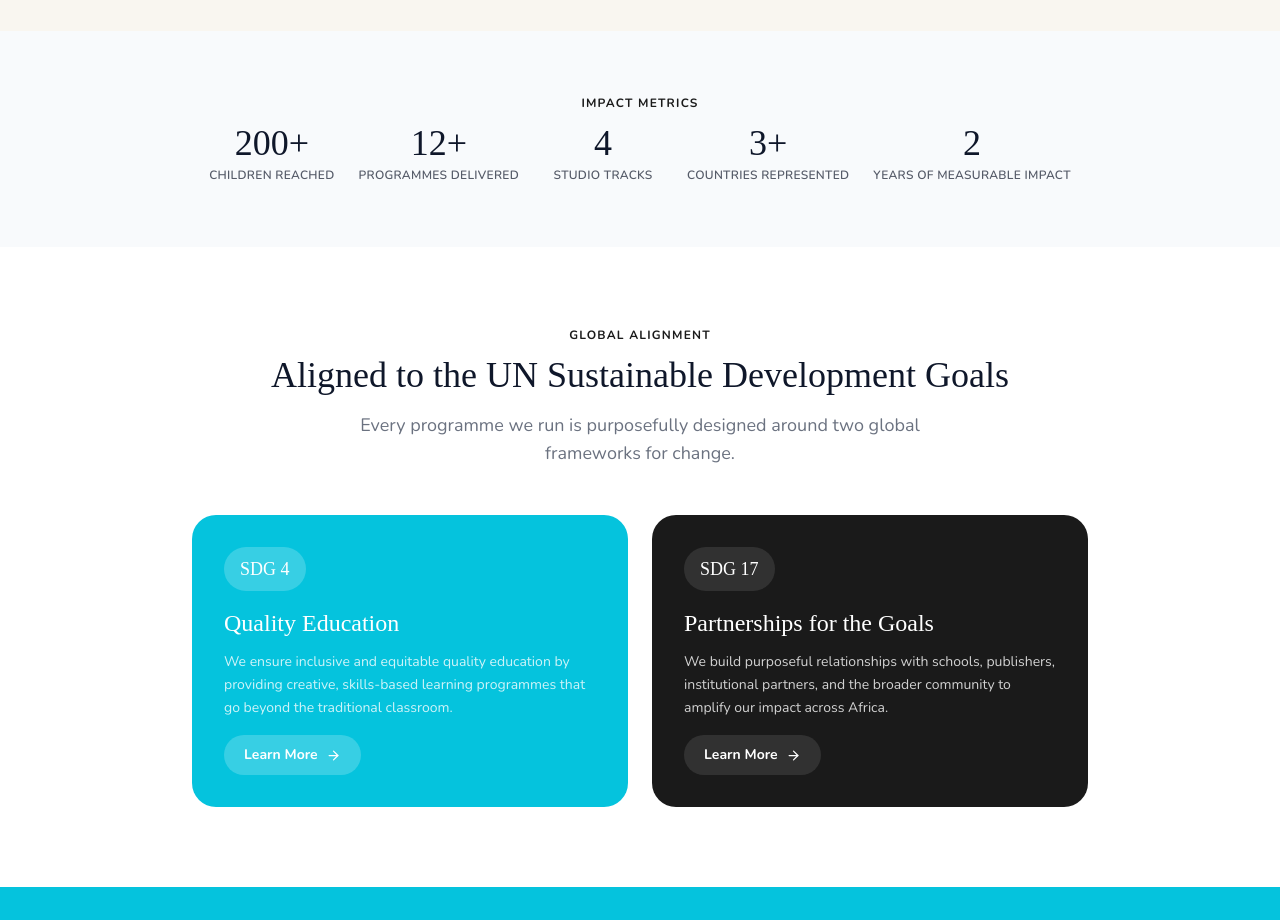
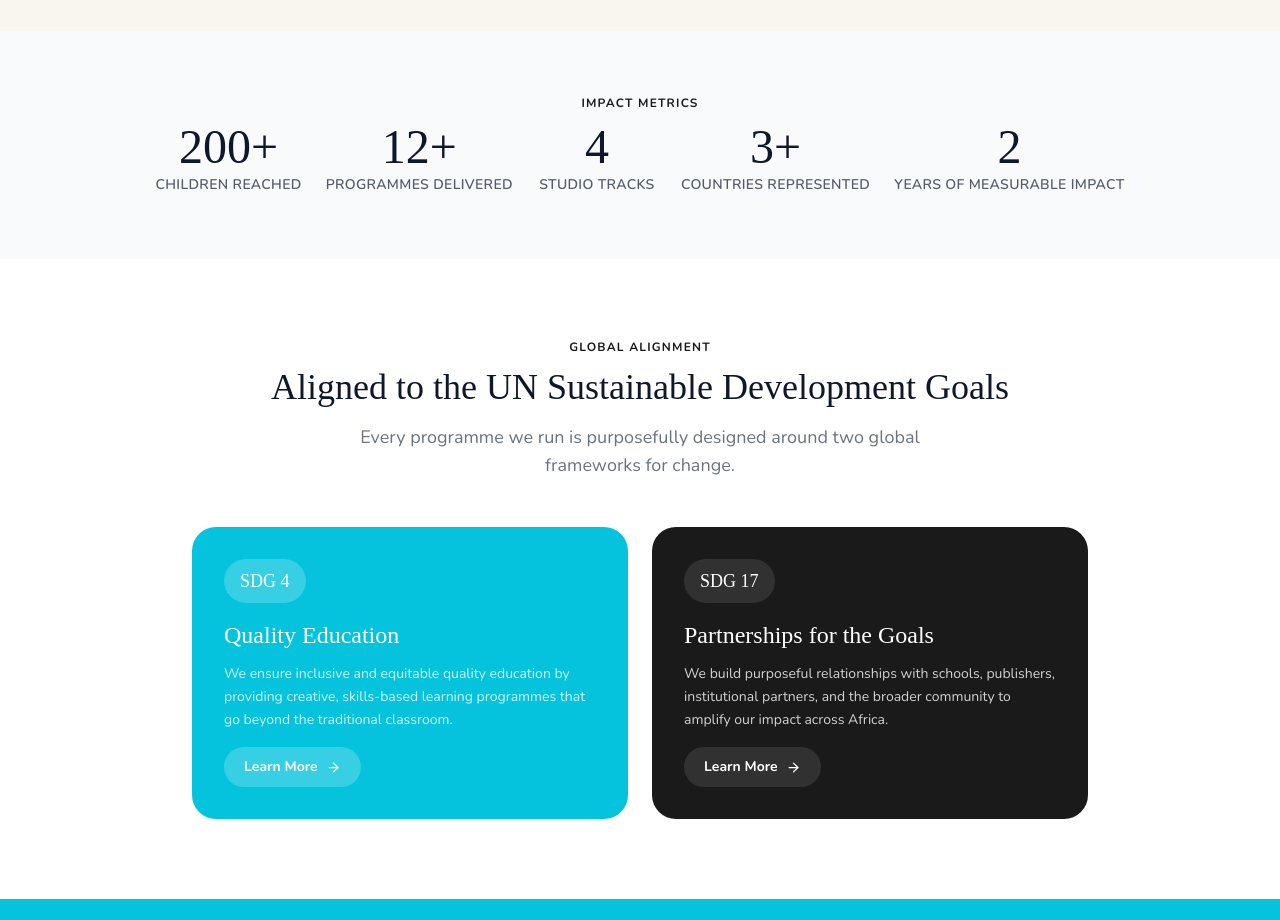
Before and after one commit to Tobennadev22/discoveryhaven, a React (Vite) app: page / in a window 1280 px wide. Shown: the part 2700-3620 px from the top of the page. Built offline with nearby package versions, Linux system fonts and the light colour scheme; a web font is replaced by a local one.

Commit message:
Increase impact metrics font size

```diff
--- a/src/pages/Home.jsx
+++ b/src/pages/Home.jsx
@@ -419,10 +419,10 @@ export default function Home() {
           <motion.div className="flex flex-wrap justify-center gap-6">
             {IMPACT_METRICS.map((m) => (
               <div key={m.label} className="text-center min-w-[120px]">
-                <div className="font-cherry text-4xl text-slate-900 mb-1">
+                <div className="font-cherry text-5xl text-slate-900 mb-1">
                   {m.number}
                 </div>
-                <div className="font-body text-slate-900/70 font-semibold text-xs uppercase tracking-wide">
+                <div className="font-body text-slate-900/70 font-semibold text-sm uppercase tracking-wide">
                   {m.label}
                 </div>
               </div>
```
